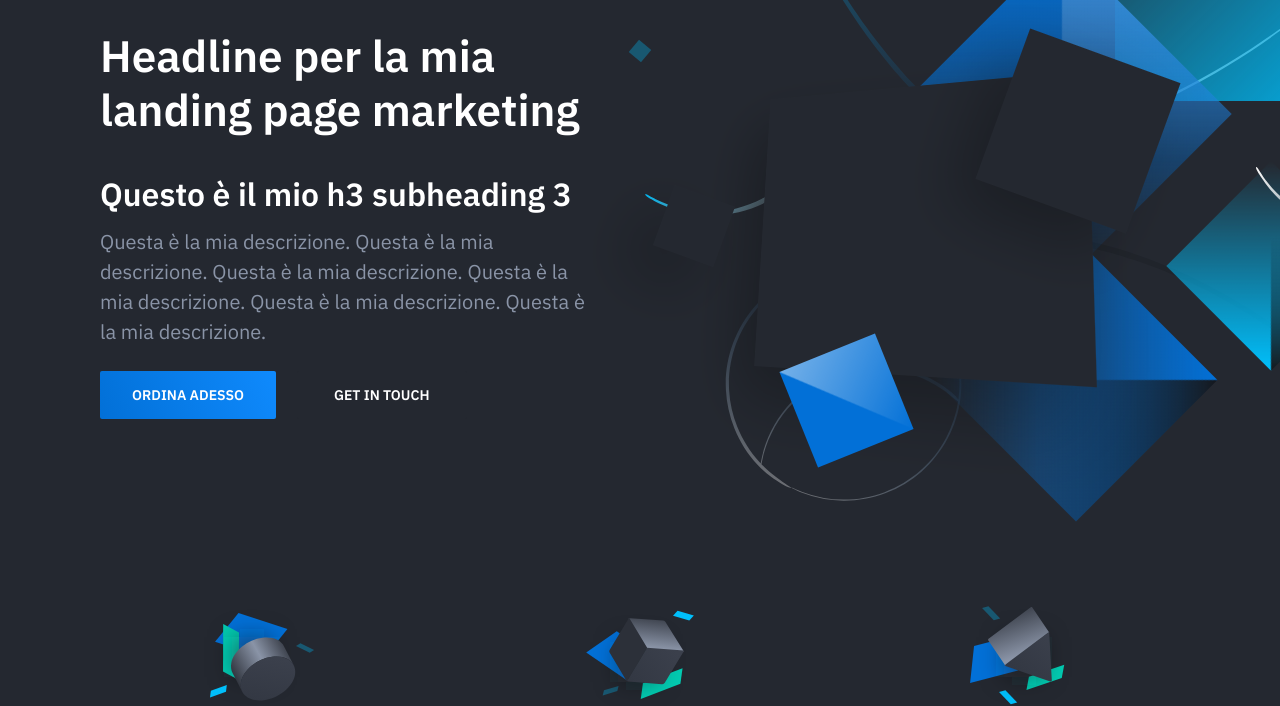
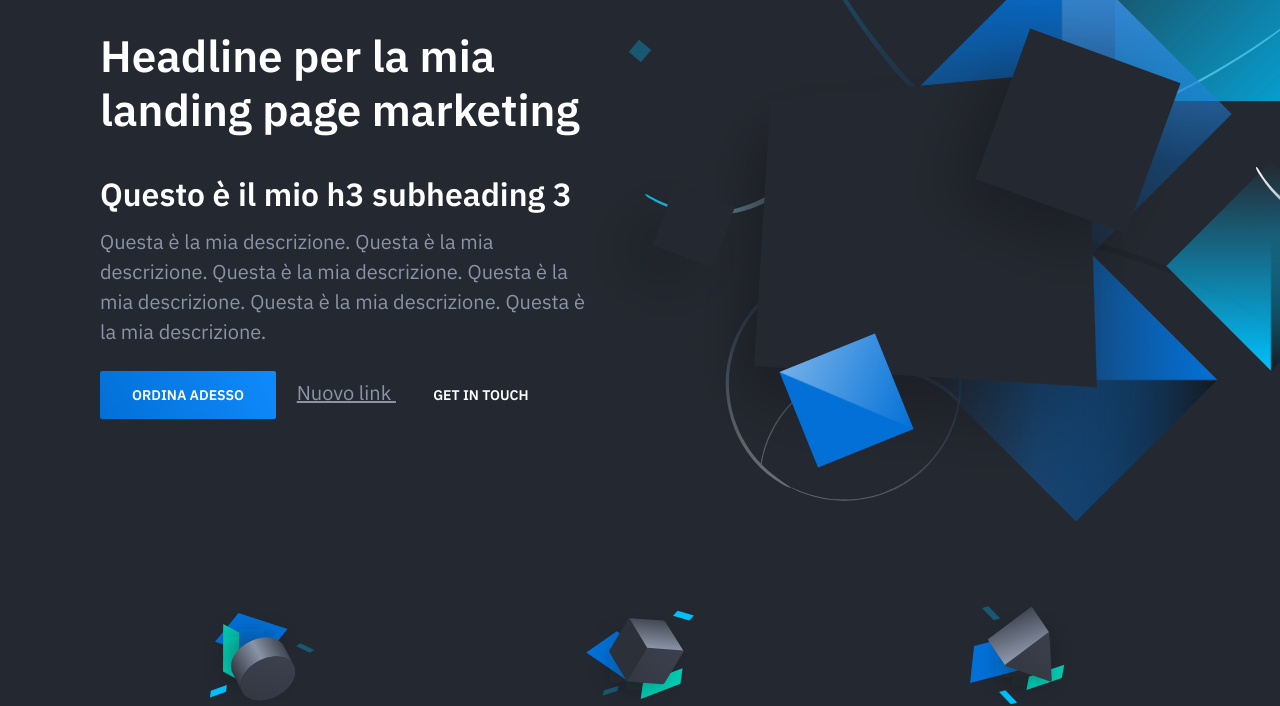
Before and after one commit to simonettacalliku02/landingpage, a plain HTML site: page index.html in a window 1280 px wide. Shown: the part 118-824 px from the top of the page. Drawn offline with nearby package versions, Linux system fonts and the light colour scheme.

Commit message:
aggiunto nuovo link

```diff
--- a/index.html
+++ b/index.html
@@ -47,7 +47,9 @@
                             <a id="init-preorder-top-home" class="button button-primary" href="preorder.html">
                                 ordina adesso
                             </a>
-
+                            <a href="ordernow.html">
+                                Nuovo link
+                            </a>
                             <a id="init-get-in-touch" class="button" href="getintouch.html">
                                 Get in touch
                             </a>
```
